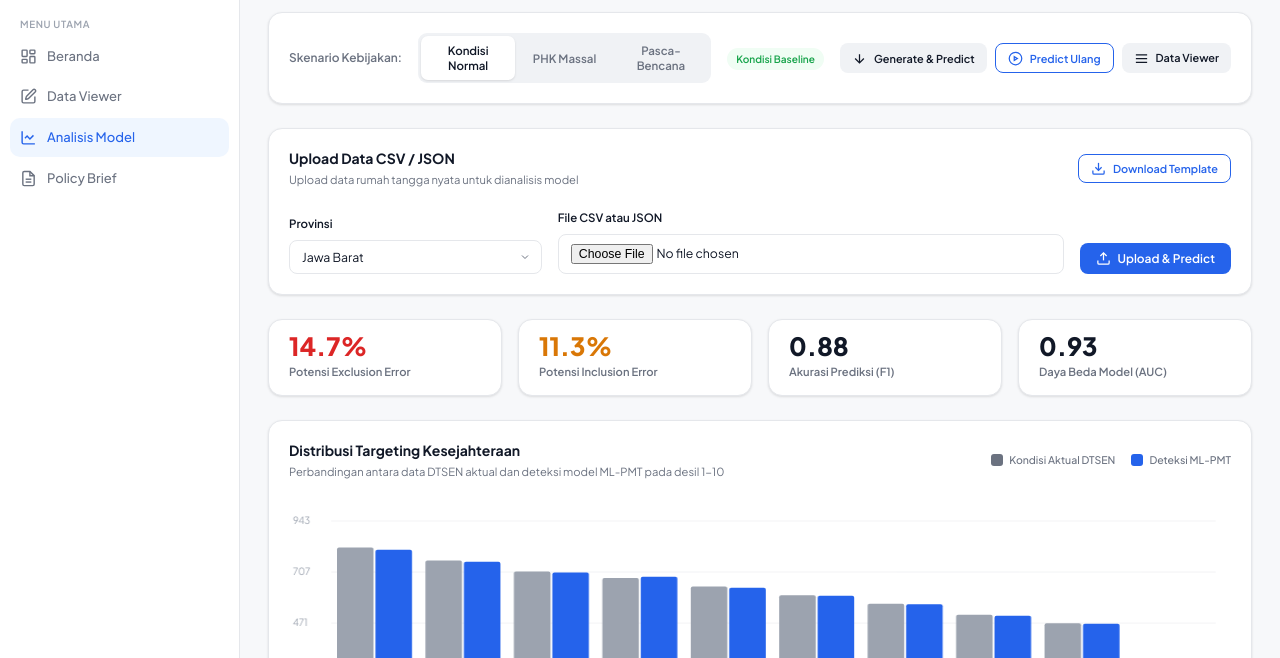
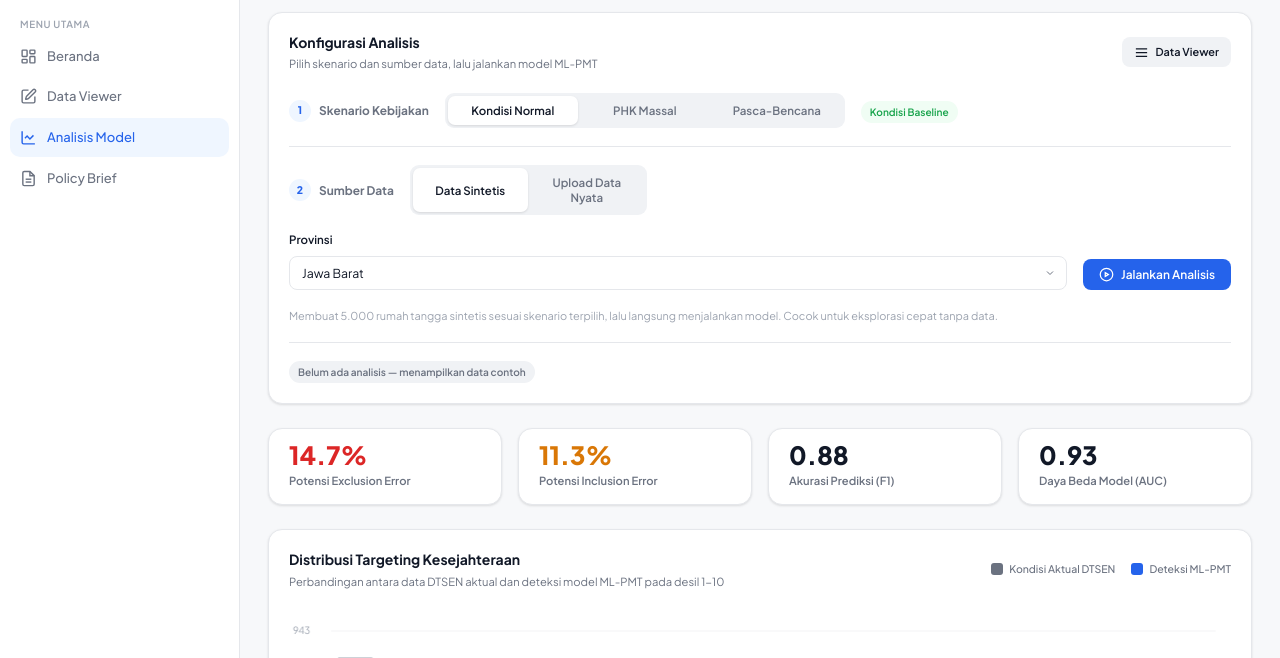
Before and after one commit to TakeshiHenderson/rightaid-datathon, a plain HTML site: page frontend/analysis.html in a window 1280 px wide. Shown: the part 76-734 px from the top of the page. Drawn offline with Linux system fonts and the light colour scheme.

Commit message:
feat(analysis): clarify data-source flow and analysis status
Replace the three competing "Predict" actions and always-visible upload
panel with a single stepped config card: scenario tabs, an explicit
synthetic-vs-upload source toggle (mutually exclusive controls), one
primary CTA per mode, and a status badge showing sample vs live results.
Add a province selector to the synthetic flow and scope setScenario to
its own tab group.

```diff
--- a/frontend/analysis.html
+++ b/frontend/analysis.html
@@ -24,6 +24,14 @@
     .rec-details { font-size:.75rem; color:var(--text-2); }
     .legend-item { display:flex; align-items:center; gap:6px; font-size:.75rem; color:var(--text-2); font-weight:500; }
     .legend-sq { width:12px; height:12px; border-radius:3px; }
+    .config-row { display:flex; gap:16px; align-items:center; flex-wrap:wrap; }
+    .step-label { font-weight:700; font-size:.85rem; color:var(--text-2); flex-shrink:0; display:flex; align-items:center; gap:8px; }
+    .step-num { display:inline-flex; align-items:center; justify-content:center; width:22px; height:22px; border-radius:50%; background:var(--accent-light); color:var(--accent); font-size:.75rem; font-weight:800; }
+    .source-toggle { max-width:360px; }
+    .mode-panel { display:none; }
+    .mode-panel.active { display:flex; gap:16px; align-items:flex-end; flex-wrap:wrap; }
+    .helper-text { flex-basis:100%; font-size:.78rem; color:var(--text-3); margin-top:2px; line-height:1.5; }
+    .status-bar { display:flex; align-items:center; gap:12px; flex-wrap:wrap; }
   </style>
 </head>
 <body>
@@ -33,57 +41,87 @@
       <div id="topbar-mount"></div>
       <div class="page-body">
 
+        <!-- Konfigurasi Analisis -->
         <div class="card mb-6">
-          <div class="card-body" style="display:flex;align-items:center;gap:16px;flex-wrap:wrap;">
-            <div style="font-weight:600;font-size:.85rem;color:var(--text-2);flex-shrink:0;">Skenario Kebijakan:</div>
+          <div class="card-header">
+            <div>
+              <div class="card-title">Konfigurasi Analisis</div>
+              <div class="card-subtitle">Pilih skenario dan sumber data, lalu jalankan model ML-PMT</div>
+            </div>
+            <a href="data-viewer.html" class="btn btn-secondary btn-sm">
+              <svg xmlns="http://www.w3.org/2000/svg" width="13" height="13" viewBox="0 0 24 24" fill="none" stroke="currentColor" stroke-width="2"><path d="M3 12h18M3 6h18M3 18h18"/></svg>
+              Data Viewer
+            </a>
+          </div>
+          <div class="card-body">
+
+            <!-- Step 1: Skenario -->
+            <div class="config-row">
+              <div class="step-label"><span class="step-num">1</span> Skenario Kebijakan</div>
               <div class="tabs" style="flex:1;max-width:400px;" id="scenario-tabs">
                 <button class="tab-btn active" onclick="setScenario('normal',this)">Kondisi Normal</button>
                 <button class="tab-btn" onclick="setScenario('phk',this)">PHK Massal</button>
                 <button class="tab-btn" onclick="setScenario('bencana',this)">Pasca-Bencana</button>
               </div>
               <div id="scenario-badge"></div>
-            <div style="display:flex;gap:8px;margin-left:auto;flex-wrap:wrap;">
-              <button class="btn btn-secondary btn-sm" onclick="generateAndPredict()" title="Generate synthetic data dan jalankan prediksi">
-                <svg xmlns="http://www.w3.org/2000/svg" width="13" height="13" viewBox="0 0 24 24" fill="none" stroke="currentColor" stroke-width="2"><path d="M12 5v14M5 12l7 7 7-7"/></svg>
-                Generate &amp; Predict
-              </button>
-              <button class="btn btn-outline btn-sm" onclick="runPredict()" id="btn-predict" title="Prediksi ulang dari sesi yang sudah ada">
-                <svg xmlns="http://www.w3.org/2000/svg" width="13" height="13" viewBox="0 0 24 24" fill="none" stroke="currentColor" stroke-width="2"><circle cx="12" cy="12" r="10"/><path d="m10 15 5-3-5-3v6z"/></svg>
-                Predict Ulang
-              </button>
-              <a href="data-viewer.html" class="btn btn-secondary btn-sm">
-                <svg xmlns="http://www.w3.org/2000/svg" width="13" height="13" viewBox="0 0 24 24" fill="none" stroke="currentColor" stroke-width="2"><path d="M3 12h18M3 6h18M3 18h18"/></svg>
-                Data Viewer
-              </a>
             </div>
+
+            <div class="divider" style="margin:18px 0;"></div>
+
+            <!-- Step 2: Sumber Data -->
+            <div class="config-row">
+              <div class="step-label"><span class="step-num">2</span> Sumber Data</div>
+              <div class="tabs source-toggle" id="source-tabs">
+                <button class="tab-btn active" onclick="setSource('synthetic',this)">Data Sintetis</button>
+                <button class="tab-btn" onclick="setSource('upload',this)">Upload Data Nyata</button>
               </div>
             </div>
 
-        <!-- Upload Panel -->
-        <div class="card mb-6" id="upload-panel">
-          <div class="card-header">
-            <div>
-              <div class="card-title">Upload Data CSV / JSON</div>
-              <div class="card-subtitle">Upload data rumah tangga nyata untuk dianalisis model</div>
+            <!-- Synthetic mode -->
+            <div class="mode-panel active" id="mode-synthetic" style="margin-top:16px;">
+              <div class="form-group" style="flex:1;min-width:200px;margin-bottom:0;">
+                <label class="form-label" for="synth-province-select">Provinsi</label>
+                <select id="synth-province-select" class="form-control"></select>
               </div>
-            <button class="btn btn-outline btn-sm" onclick="downloadTemplate()">
-              <svg xmlns="http://www.w3.org/2000/svg" width="13" height="13" viewBox="0 0 24 24" fill="none" stroke="currentColor" stroke-width="2"><path d="M21 15v4a2 2 0 0 1-2 2H5a2 2 0 0 1-2-2v-4"/><polyline points="7 10 12 15 17 10"/><line x1="12" y1="15" x2="12" y2="3"/></svg>
-              Download Template
+              <button class="btn btn-primary" onclick="generateAndPredict()" style="flex-shrink:0;">
+                <svg xmlns="http://www.w3.org/2000/svg" width="14" height="14" viewBox="0 0 24 24" fill="none" stroke="currentColor" stroke-width="2"><circle cx="12" cy="12" r="10"/><path d="m10 15 5-3-5-3v6z"/></svg>
+                Jalankan Analisis
               </button>
+              <div class="helper-text">Membuat 5.000 rumah tangga sintetis sesuai skenario terpilih, lalu langsung menjalankan model. Cocok untuk eksplorasi cepat tanpa data.</div>
             </div>
-          <div class="card-body" style="display:flex;gap:16px;align-items:flex-end;flex-wrap:wrap;">
-            <div class="form-group" style="flex:1;min-width:200px;margin-bottom:0;">
+
+            <!-- Upload mode -->
+            <div class="mode-panel" id="mode-upload" style="margin-top:16px;">
+              <div class="form-group" style="flex:1;min-width:180px;margin-bottom:0;">
                 <label class="form-label" for="upload-province-select">Provinsi</label>
                 <select id="upload-province-select" class="form-control"></select>
               </div>
-            <div class="form-group" style="flex:2;min-width:260px;margin-bottom:0;">
+              <div class="form-group" style="flex:2;min-width:240px;margin-bottom:0;">
                 <label class="form-label" for="upload-file-input">File CSV atau JSON</label>
                 <input type="file" id="upload-file-input" class="form-control" accept=".csv,.json" />
               </div>
+              <button class="btn btn-outline" onclick="downloadTemplate()" style="flex-shrink:0;" title="Unduh format kolom yang benar">
+                <svg xmlns="http://www.w3.org/2000/svg" width="14" height="14" viewBox="0 0 24 24" fill="none" stroke="currentColor" stroke-width="2"><path d="M21 15v4a2 2 0 0 1-2 2H5a2 2 0 0 1-2-2v-4"/><polyline points="7 10 12 15 17 10"/><line x1="12" y1="15" x2="12" y2="3"/></svg>
+                Template
+              </button>
               <button class="btn btn-primary" onclick="uploadAndPredict()" style="flex-shrink:0;">
                 <svg xmlns="http://www.w3.org/2000/svg" width="14" height="14" viewBox="0 0 24 24" fill="none" stroke="currentColor" stroke-width="2"><path d="M21 15v4a2 2 0 0 1-2 2H5a2 2 0 0 1-2-2v-4"/><polyline points="17 8 12 3 7 8"/><line x1="12" y1="3" x2="12" y2="15"/></svg>
-              Upload &amp; Predict
+                Upload &amp; Analisis
               </button>
+              <div class="helper-text">Unggah data rumah tangga nyata. Gunakan <strong>Template</strong> agar kolom sesuai — data divalidasi lalu langsung dijalankan melalui model.</div>
+            </div>
+
+            <div class="divider" style="margin:18px 0;"></div>
+
+            <!-- Status -->
+            <div class="status-bar">
+              <span id="data-status" class="badge badge-gray">Belum ada analisis — menampilkan data contoh</span>
+              <button class="btn btn-secondary btn-sm" onclick="runPredict()" id="btn-rerun" style="display:none;" title="Jalankan ulang model pada data yang sama">
+                <svg xmlns="http://www.w3.org/2000/svg" width="13" height="13" viewBox="0 0 24 24" fill="none" stroke="currentColor" stroke-width="2"><path d="M23 4v6h-6M1 20v-6h6"/><path d="M3.51 9a9 9 0 0 1 14.85-3.36L23 10M1 14l4.64 4.36A9 9 0 0 0 20.49 15"/></svg>
+                Analisis Ulang
+              </button>
+            </div>
+
           </div>
         </div>
 
@@ -171,25 +209,29 @@
       document.getElementById("sidebar-mount").innerHTML = App.buildSidebar("analysis");
       document.getElementById("topbar-mount").innerHTML  = App.buildTopbar("Analisis Targeting");
 
-      // Populate upload province dropdown
-      var upSel = document.getElementById("upload-province-select");
+      // Populate province dropdowns (synthetic + upload)
+      ["synth-province-select", "upload-province-select"].forEach(function(selId) {
+        var sel = document.getElementById(selId);
         EkoData.PROVINCES.forEach(function(p) {
           var opt = document.createElement("option");
           opt.value = p.id; opt.textContent = p.name;
-        upSel.appendChild(opt);
+          sel.appendChild(opt);
         });
-      if (App.SESSION.province) upSel.value = App.SESSION.province;
+        if (App.SESSION.province) sel.value = App.SESSION.province;
+      });
 
       window.currentScenario = App.SESSION.scenario || "normal";
+      window.currentSource = "synthetic";
 
       // Restore session_id if stored
       var stored = App.SESSION.lastSessionId;
       if (stored) {
         currentSessionId = stored;
-        App.showToast("Menggunakan sesi sebelumnya. Klik Predict untuk memprediksi kembali.", "default");
+        App.showToast("Menggunakan sesi sebelumnya. Klik Analisis Ulang untuk memproses kembali.", "default");
       }
 
       renderAll();
+      renderStatus();
       App.loadSession();
     });
 
@@ -198,9 +240,37 @@
       window.currentScenario = sc;
       App.SESSION.scenario = sc;
       App.saveSession();
-      document.querySelectorAll(".tab-btn").forEach(function(b) { b.classList.remove("active"); });
+      document.querySelectorAll("#scenario-tabs .tab-btn").forEach(function(b) { b.classList.remove("active"); });
       el.classList.add("active");
       renderAll();
+    }
+
+    function setSource(src, el) {
+      window.currentSource = src;
+      document.querySelectorAll("#source-tabs .tab-btn").forEach(function(b) { b.classList.remove("active"); });
+      el.classList.add("active");
+      document.getElementById("mode-synthetic").classList.toggle("active", src === "synthetic");
+      document.getElementById("mode-upload").classList.toggle("active", src === "upload");
+    }
+
+    // Reflects whether results are live, a session is pending, or only sample data is shown
+    function renderStatus() {
+      var el = document.getElementById("data-status");
+      var rerun = document.getElementById("btn-rerun");
+      var prov = App.SESSION.province ? " — " + App.SESSION.province : "";
+      if (currentPredictions) {
+        el.className = "badge badge-green";
+        el.textContent = "Menampilkan hasil analisis" + prov;
+        rerun.style.display = "";
+      } else if (currentSessionId) {
+        el.className = "badge badge-blue";
+        el.textContent = "Sesi tersimpan" + prov + " — klik Analisis Ulang untuk memproses";
+        rerun.style.display = "";
+      } else {
+        el.className = "badge badge-gray";
+        el.textContent = "Belum ada analisis — menampilkan data contoh";
+        rerun.style.display = "none";
+      }
     }
 
     function renderAll() {
@@ -326,12 +396,14 @@
 
     // â”€â”€ Generate (API) â”€â”€â”€â”€â”€â”€â”€â”€â”€â”€â”€â”€â”€â”€â”€â”€â”€â”€â”€â”€â”€â”€â”€â”€â”€â”€â”€â”€â”€â”€â”€â”€â”€â”€â”€â”€â”€â”€â”€â”€â”€â”€â”€â”€â”€â”€â”€â”€â”€â”€â”€â”€â”€â”€â”€
     async function generateAndPredict() {
-      var pid = App.SESSION.province;
+      var pid = document.getElementById("synth-province-select").value;
       var sc  = window.currentScenario;
       if (!pid) {
-        App.showToast("Pilih provinsi di Data Viewer terlebih dahulu.", "error");
+        App.showToast("Pilih provinsi terlebih dahulu.", "error");
         return;
       }
+      App.SESSION.province = pid;
+      App.saveSession();
       App.showToast("Generating data untuk " + pid + "...", "default");
       try {
         var genResp = await App.apiGenerate(pid, sc, (App.SESSION.anomalyPct || 15) / 100, 5000);
@@ -395,11 +467,13 @@
         renderMetricsFromAPI(pred);
         renderDecileChartFromAPI(pred);
         renderCandidatesFromAPI(pred);
-        App.showToast("Prediksi selesai!", "success");
+        renderStatus();
+        App.showToast("Analisis selesai!", "success");
       } catch(err) {
-        App.showToast("Prediksi gagal: " + err.message + ". Menggunakan data dummy.", "error");
+        App.showToast("Analisis gagal: " + err.message + ". Menggunakan data dummy.", "error");
         currentPredictions = null;
         renderAll();
+        renderStatus();
       }
     }
 
```
Lines whose indentation alone changed are shown as unchanged.
